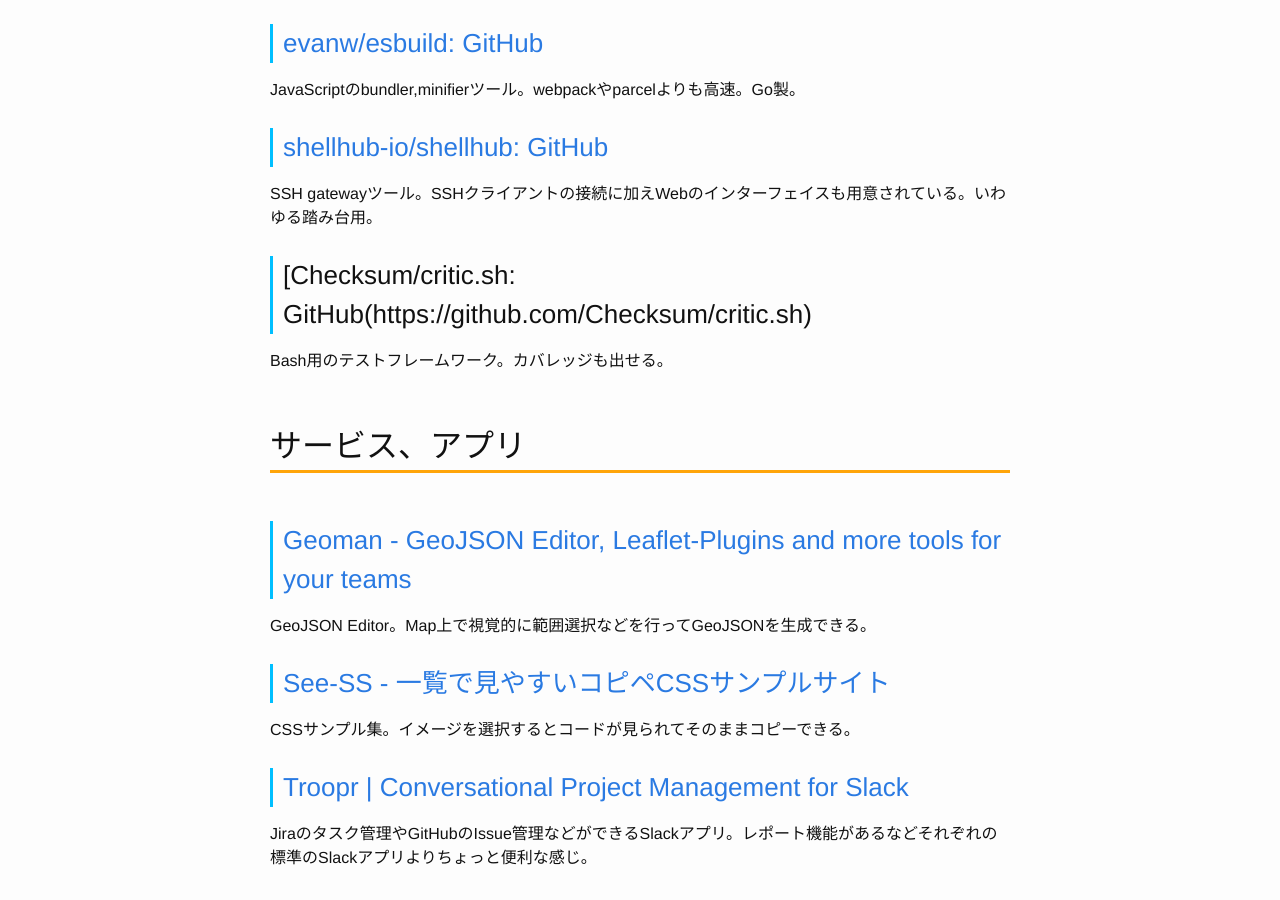
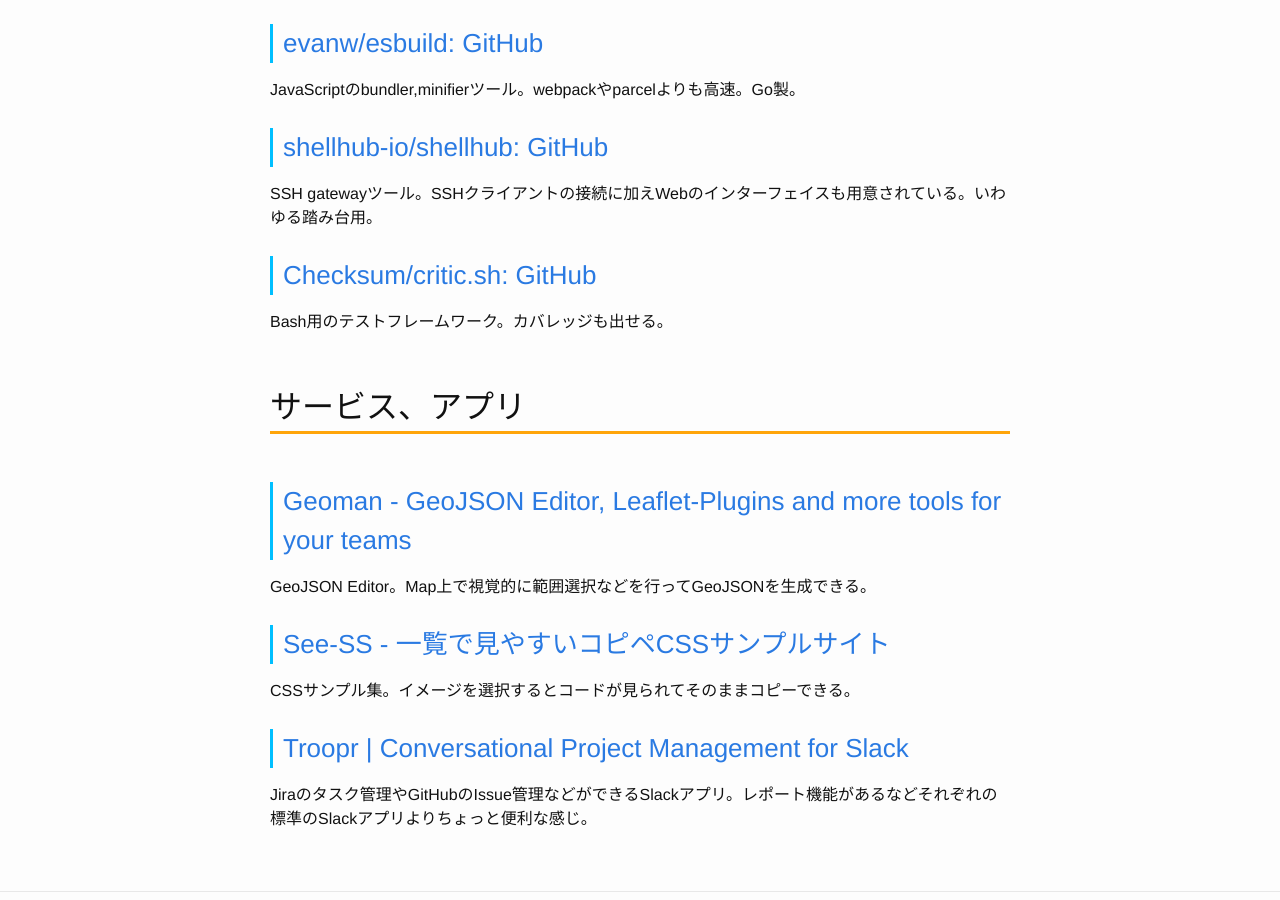
Before and after one commit to Gather-Tech/Gather-Tech.github.io, a Jekyll site: the page built from _posts/2020/2020-02-17-Gather190.md, in a window 1280 px wide and 900 px high, scrolled down 3338 px. Built offline with Jekyll 4.4.1, drawn with Linux system fonts in a browser that asks for light colours; comment, search, counter and statistics services are not loaded.

Commit message:
fix typo

```diff
--- a/_posts/2020/2020-02-17-Gather190.md
+++ b/_posts/2020/2020-02-17-Gather190.md
@@ -84,7 +84,7 @@
 
 SSH gatewayツール。SSHクライアントの接続に加えWebのインターフェイスも用意されている。いわゆる踏み台用。
 
-### [Checksum/critic.sh: GitHub(https://github.com/Checksum/critic.sh)
+### [Checksum/critic.sh: GitHub](https://github.com/Checksum/critic.sh)
 
 Bash用のテストフレームワーク。カバレッジも出せる。
 
```
